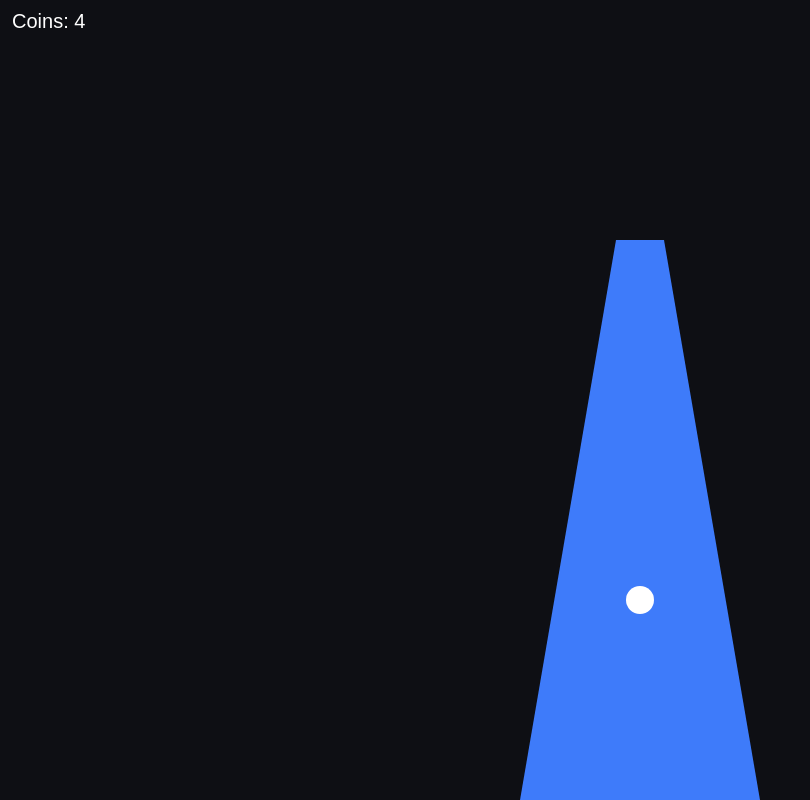
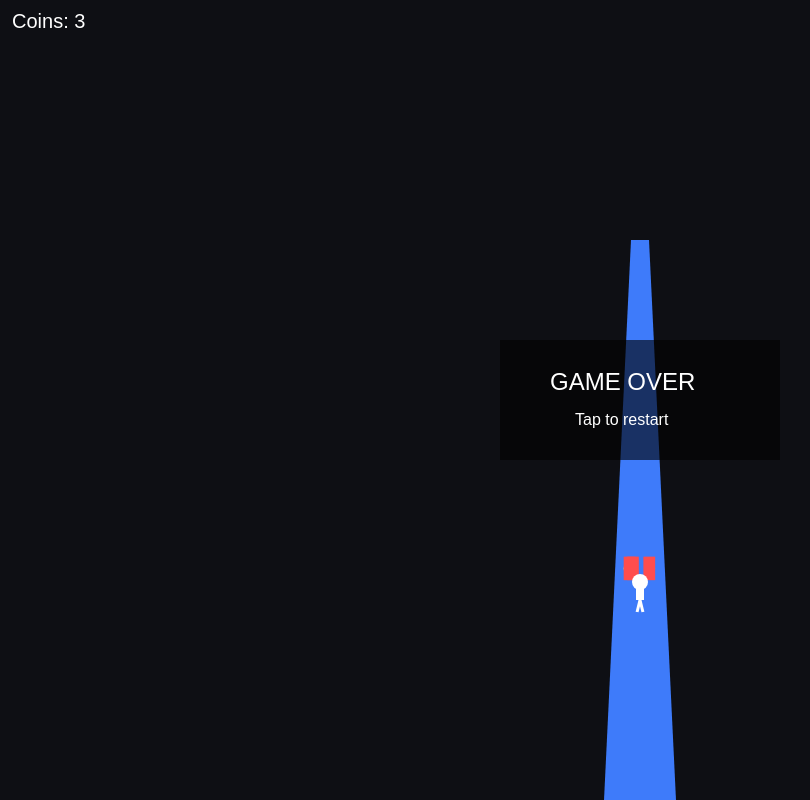
Before and after one commit to Kulzipash/Game-smash, a plain HTML site: page game-splash.html in a window 1280 px wide. Shown: the whole page, without its empty margins (0-810 px from the left). Drawn offline with Linux system fonts and the light colour scheme.

Commit message:
Update game-splash.html

```diff
--- a/game-splash.html
+++ b/game-splash.html
@@ -20,133 +20,185 @@ try { tg.ready(); tg.expand(); } catch {}
 const cv = document.getElementById("cv");
 const ctx = cv.getContext("2d");
 
-function resize(){
-  cv.width = innerWidth;
-  cv.height = innerHeight;
-}
-resize();
-addEventListener("resize", resize);
+function resize(){ cv.width=innerWidth; cv.height=innerHeight; }
+resize(); addEventListener("resize", resize);
 
-let W = () => cv.width;
-let H = () => cv.height;
+let W=()=>cv.width, H=()=>cv.height;
 
-// ===== Управление наклоном =====
+// ===== Управление =====
 let tilt = 0;
 window.addEventListener("deviceorientation", e=>{
-  tilt = (e.gamma || 0) / 30; // -1 .. 1
+  tilt = (e.gamma || 0) / 25; // -1..1
 });
 
 // ===== Игрок =====
 const player = {
   x: 0,
-  y: 0,
-  r: 14
+  y: H()*0.75,
+  r: 10,
+  vy: 0,
+  jumping: false,
+  anim: 0
 };
 
 // ===== Платформа =====
 const platform = {
-  x: () => W()/2,
-  width: 120,
-  speed: 4
+  halfWidth: 36,   // <<< ОЧЕНЬ УЗКАЯ
+  speed: 6
 };
 
-// ===== Монеты =====
-let coins = [];
-let score = 0;
-let gameOver = false;
+// ===== Объекты =====
+let coins=[];
+let obstacles=[];
+let score=0;
+let gameOver=false;
 
 function spawnCoin(){
   coins.push({
-    offset: (Math.random()-0.5) * (platform.width/2 - 20),
-    z: -1000
+    offset:(Math.random()-0.5)*(platform.halfWidth-10),
+    z:-1200
+  });
+}
+
+function spawnObstacle(){
+  obstacles.push({
+    offset:(Math.random()-0.5)*(platform.halfWidth-8),
+    z:-1200,
+    h:20
   });
 }
 
 function reset(){
-  player.x = 0;
-  player.y = H()*0.75;
-  coins = [];
-  score = 0;
-  gameOver = false;
+  player.x=0; player.vy=0; player.jumping=false;
+  coins=[]; obstacles=[];
+  score=0; gameOver=false;
   for(let i=0;i<5;i++) spawnCoin();
+  for(let i=0;i<3;i++) spawnObstacle();
 }
 reset();
 
-// ===== Игровой цикл =====
+// ===== Прыжок =====
+addEventListener("click", ()=>{
+  if(gameOver){ reset(); return; }
+  if(!player.jumping){
+    player.vy=-14;
+    player.jumping=true;
+  }
+});
+
+// ===== Цикл =====
 function loop(){
   requestAnimationFrame(loop);
   ctx.clearRect(0,0,W(),H());
 
   if(!gameOver){
-    // движение вперёд
-    coins.forEach(c => c.z += platform.speed);
+    // баланс
+    player.x += tilt*4;
+    if(Math.abs(player.x) > platform.halfWidth-player.r){
+      gameOver=true;
+    }
 
-    // баланс
-    player.x += tilt * 6;
+    // прыжок
+    if(player.jumping){
+      player.vy+=0.9;
+      player.y+=player.vy;
+      if(player.y>=H()*0.75){
+        player.y=H()*0.75;
+        player.vy=0;
+        player.jumping=false;
+      }
+    }
 
-    // падение
-    if(Math.abs(player.x) > platform.width/2 - player.r){
-      gameOver = true;
-    }
+    // движение мира
+    coins.forEach(c=>c.z+=platform.speed);
+    obstacles.forEach(o=>o.z+=platform.speed);
 
     // сбор монет
     coins.forEach(c=>{
-      if(!c.collected && c.z > -60 && c.z < 20){
-        if(Math.abs(player.x - c.offset) < 18){
-          c.collected = true;
+      if(!c.collected && c.z>-40 && c.z<40){
+        if(Math.abs(player.x-c.offset)<10 && !player.jumping){
+          c.collected=true;
           score++;
         }
       }
     });
 
-    // удаление и спавн
-    if(coins[0].z > 100){
-      coins.shift();
-      spawnCoin();
-    }
+    // столкновение с препятствием
+    obstacles.forEach(o=>{
+      if(o.z>-30 && o.z<30){
+        if(Math.abs(player.x-o.offset)<10 && !player.jumping){
+          gameOver=true;
+        }
+      }
+    });
+
+    // респавн
+    if(coins[0]?.z>100){ coins.shift(); spawnCoin(); }
+    if(obstacles[0]?.z>100){ obstacles.shift(); spawnObstacle(); }
   }
 
   draw();
 }
 
-// ===== Рендер =====
+// ===== РЕНДЕР =====
 function draw(){
   // фон
   ctx.fillStyle="#0e0f14";
   ctx.fillRect(0,0,W(),H());
 
-  // платформа (перспектива)
+  // платформа (очень узкая)
   ctx.fillStyle="#3E7BFA";
   ctx.beginPath();
-  ctx.moveTo(W()/2 - platform.width, H());
-  ctx.lineTo(W()/2 + platform.width, H());
-  ctx.lineTo(W()/2 + platform.width*0.2, H()*0.3);
-  ctx.lineTo(W()/2 - platform.width*0.2, H()*0.3);
+  ctx.moveTo(W()/2-platform.halfWidth,H());
+  ctx.lineTo(W()/2+platform.halfWidth,H());
+  ctx.lineTo(W()/2+platform.halfWidth*0.25,H()*0.3);
+  ctx.lineTo(W()/2-platform.halfWidth*0.25,H()*0.3);
   ctx.closePath();
   ctx.fill();
 
   // монеты
   coins.forEach(c=>{
     if(c.collected) return;
-    let scale = 1 - Math.abs(c.z)/1000;
-    let x = W()/2 + c.offset * scale;
-    let y = H()*0.7 - c.z*0.4;
+    let k=1-Math.abs(c.z)/1200;
+    let x=W()/2+c.offset*k;
+    let y=H()*0.7-c.z*0.35;
     ctx.fillStyle="#FFD166";
     ctx.beginPath();
-    ctx.arc(x, y, 6*scale, 0, Math.PI*2);
+    ctx.arc(x,y,5*k,0,Math.PI*2);
     ctx.fill();
   });
 
-  // игрок
-  ctx.fillStyle="#ffffff";
+  // препятствия
+  obstacles.forEach(o=>{
+    let k=1-Math.abs(o.z)/1200;
+    let x=W()/2+o.offset*k;
+    let y=H()*0.7-o.z*0.35;
+    ctx.fillStyle="#FF4D4D";
+    ctx.fillRect(x-6*k,y-12*k,12*k,24*k);
+  });
+
+  // человечек (вид сзади)
+  ctx.save();
+  ctx.translate(W()/2+player.x, player.y);
+  ctx.fillStyle="white";
+  ctx.beginPath(); ctx.arc(0,-18,8,0,Math.PI*2); ctx.fill(); // голова
+  ctx.fillRect(-4,-18,8,18); // тело
+
+  // ноги (бег)
+  player.anim+=0.2;
+  ctx.strokeStyle="white"; ctx.lineWidth=3;
   ctx.beginPath();
-  ctx.arc(W()/2 + player.x, player.y, player.r, 0, Math.PI*2);
-  ctx.fill();
+  ctx.moveTo(0,0);
+  ctx.lineTo(Math.sin(player.anim)*6,12);
+  ctx.moveTo(0,0);
+  ctx.lineTo(-Math.sin(player.anim)*6,12);
+  ctx.stroke();
+  ctx.restore();
 
   // UI
   ctx.fillStyle="white";
   ctx.font="20px Arial";
-  ctx.fillText("Coins: "+score, 12, 28);
+  ctx.fillText("Coins: "+score,12,28);
 
   if(gameOver){
     ctx.fillStyle="rgba(0,0,0,0.6)";
@@ -159,7 +211,6 @@ function draw(){
   }
 }
 
-addEventListener("click",()=>{ if(gameOver) reset(); });
 loop();
 </script>
 </body>
```
